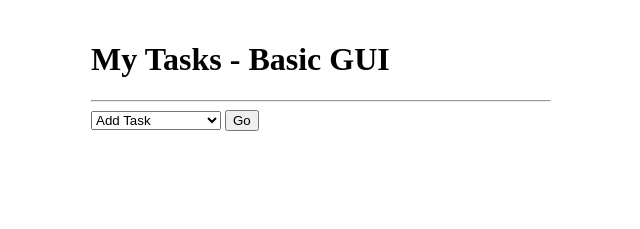
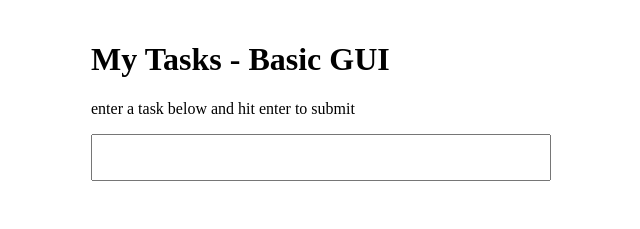
Before and after one commit to mrpapus/advanced-tasks-gui, a plain HTML site: page index.html in a window 1280 px wide. Shown: the whole page, without its empty margins (319-959 px from the left). Drawn offline with Linux system fonts and the light colour scheme.

Commit message:
Update index.html

```diff
--- a/index.html
+++ b/index.html
@@ -1,26 +1,19 @@
 <!DOCTYPE html>
 <html>
-
   <head>
     <title>My Tasks</title>
-  <link rel="icon" type="image/x-icon" href="img/favicon.ico">
-  <link rel="stylesheet" href="style.css">
+    <link rel="icon" type="image/x-icon" href="img/favicon.ico" />
+    <link rel="stylesheet" href="style.css" />
   </head>
 
   <body>
     <!-- Title -->
     <h1>My Tasks - Basic GUI</h1>
-  <hr>
 
     <!-- Menu -->
     <div>
-    <select id="menu">
-      <option value="add">Add Task</option>
-      <option value="toggle">Toggle Completed</option>
-      <option value="remove">Remove Task</option>
-      <option value="clear">Clear All</option>
-    </select>
-    <button id="go-btn">Go</button>
+      <p>enter a task below and hit enter to submit</p>
+      <input id="taskInput" type="text" />
     </div>
 
     <!-- Tasks -->
@@ -29,5 +22,4 @@
     <!-- Load JavaScript -->
     <script src="main.js"></script>
   </body>
-
 </html>
```
Lines whose indentation alone changed are shown as unchanged.
